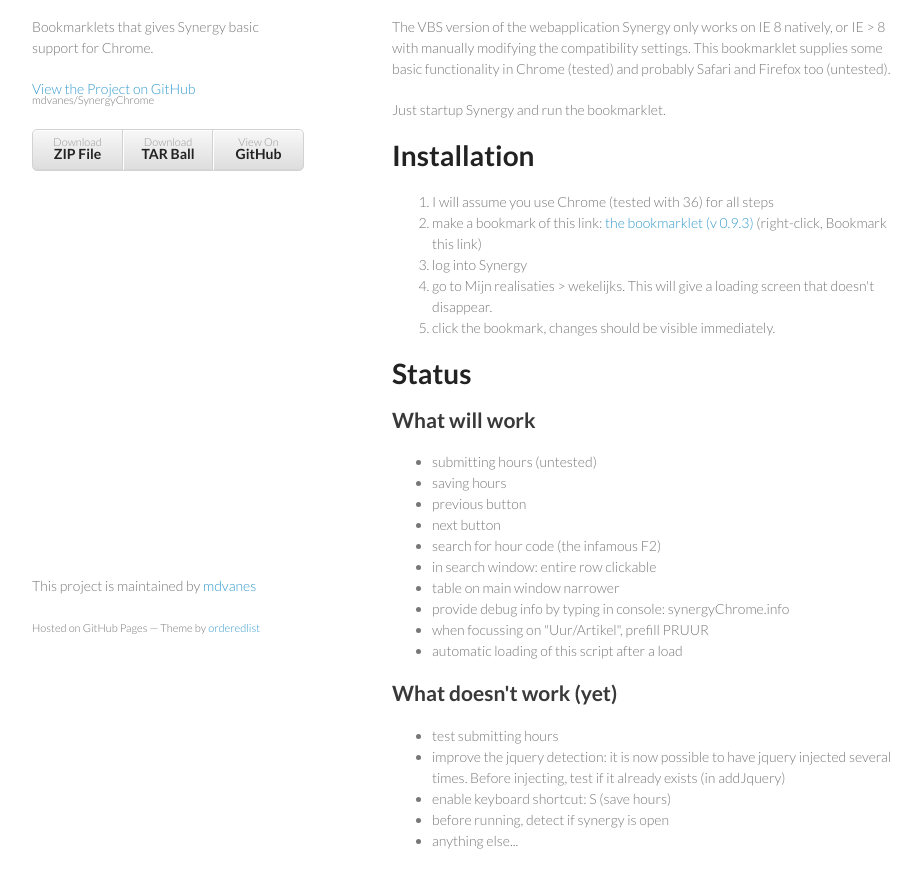
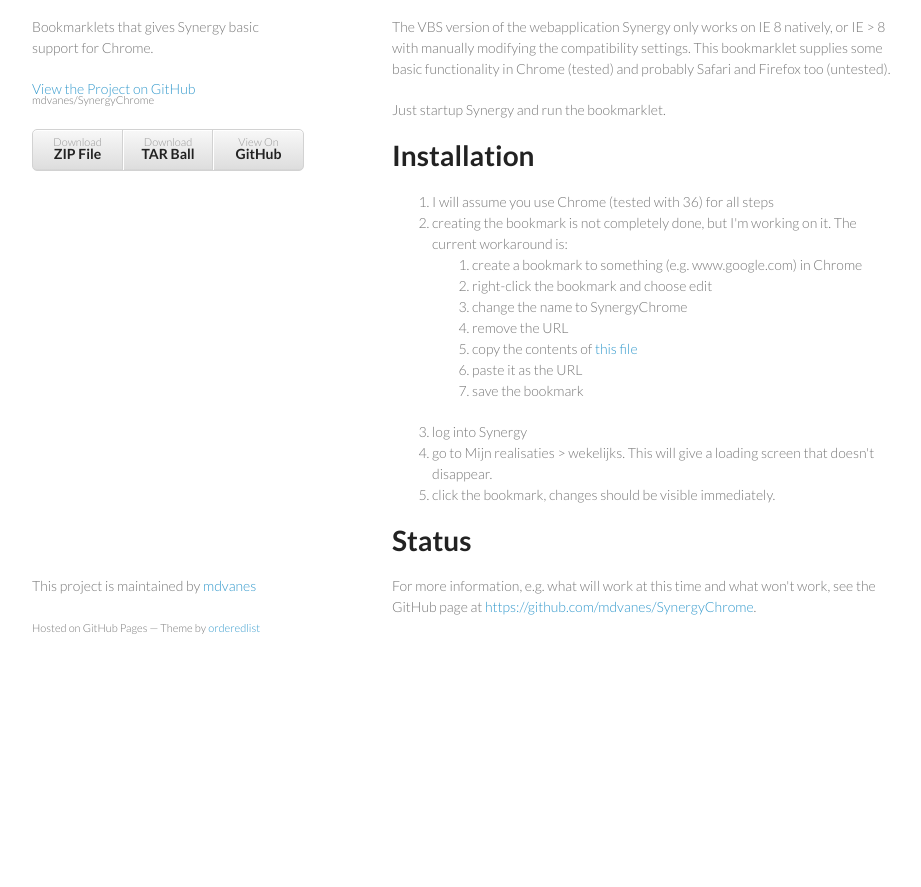
Before and after one commit to mdvanes/SynergyChrome, a plain HTML site: page index.html in a window 1280 px wide. Shown: the part 93-980 px from the top of the page, without its empty margins (178-1099 px from the left). After the commit the page ends 800 px from the top, so only its background shows below. Drawn offline with Linux system fonts and the light colour scheme.

Commit message:
fixed bookmarklet documentation

```diff
--- a/index.html
+++ b/index.html
@@ -11,6 +11,14 @@
     <!--[if lt IE 9]>
     <script src="//html5shiv.googlecode.com/svn/trunk/html5.js"></script>
     <![endif]-->
+    <style>
+.bookmarklet {
+  font-size: 200%;
+}
+.bookmarklet:hover {
+  background-color: black;
+}
+    </style>
   </head>
   <body>
     <div class="wrapper">
@@ -40,38 +48,31 @@
 <a name="installation" class="anchor" href="#installation"><span class="octicon octicon-link"></span></a>Installation</h1>
 
 <ol>
-<li>I will assume you use Chrome (tested with 36) for all steps</li>
-<li>make a bookmark of this link: <a href="">the bookmarklet (v 0.9.3)</a> (right-click, Bookmark this link)</li>
-<li>log into Synergy</li>
-<li>go to Mijn realisaties &gt; wekelijks. This will give a loading screen that doesn't disappear.</li>
-<li>click the bookmark, changes should be visible immediately.</li>
+  <li>I will assume you use Chrome (tested with 36) for all steps</li>
+  <!-- <li>
+    make a bookmark of this link:<br/>
+    <a href="" class="bookmarklet">the&nbsp;bookmarklet&nbsp;(v&nbsp;0.9.3)</a> <br/>
+    (right-click, Bookmark this link)
+  </li> -->
+  <li>creating the bookmark is not completely done, but I'm working on it. The current workaround is:
+    <ol>
+      <li>create a bookmark to something (e.g. www.google.com) in Chrome</li>
+      <li>right-click the bookmark and choose edit</li>
+      <li>change the name to SynergyChrome</li>
+      <li>remove the URL</li>
+      <li>copy the contents of <a href="https://raw.githubusercontent.com/mdvanes/SynergyChrome/master/synergyChromeBookmarklet.min.js">this file</a></li>
+      <li>paste it as the URL</li>
+      <li>save the bookmark</li>
+    </ol>
+  </li>
+  <li>log into Synergy</li>
+  <li>go to Mijn realisaties &gt; wekelijks. This will give a loading screen that doesn't disappear.</li>
+  <li>click the bookmark, changes should be visible immediately.</li>
 </ol><h1>
 <a name="status" class="anchor" href="#status"><span class="octicon octicon-link"></span></a>Status</h1>
 
-<h2>
-<a name="what-will-work" class="anchor" href="#what-will-work"><span class="octicon octicon-link"></span></a>What will work</h2>
+<p>For more information, e.g. what will work at this time and what won't work, see the GitHub page at <a href="https://github.com/mdvanes/SynergyChrome">https://github.com/mdvanes/SynergyChrome</a>.</p>
 
-<ul>
-<li>submitting hours (untested)</li>
-<li>saving hours</li>
-<li>previous button</li>
-<li>next button</li>
-<li>search for hour code (the infamous F2)</li>
-<li>in search window: entire row clickable</li>
-<li>table on main window narrower</li>
-<li>provide debug info by typing in console: synergyChrome.info</li>
-<li>when focussing on "Uur/Artikel", prefill PRUUR</li>
-<li>automatic loading of this script after a load</li>
-</ul><h2>
-<a name="what-doesnt-work-yet" class="anchor" href="#what-doesnt-work-yet"><span class="octicon octicon-link"></span></a>What doesn't work (yet)</h2>
-
-<ul>
-<li>test submitting hours</li>
-<li>improve the jquery detection: it is now possible to have jquery injected several times. Before injecting, test if it already exists (in addJquery)</li>
-<li>enable keyboard shortcut: S (save hours)</li>
-<li>before running, detect if synergy is open</li>
-<li>anything else...</li>
-</ul>
       </section>
       <footer>
         <p>This project is maintained by <a href="https://github.com/mdvanes">mdvanes</a></p>
```
